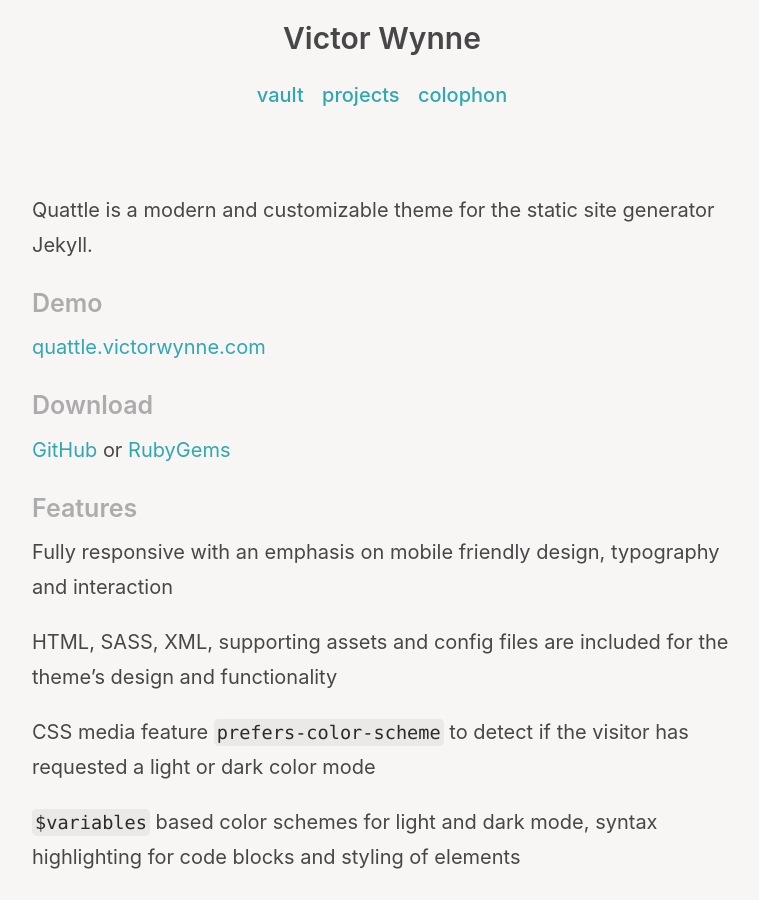
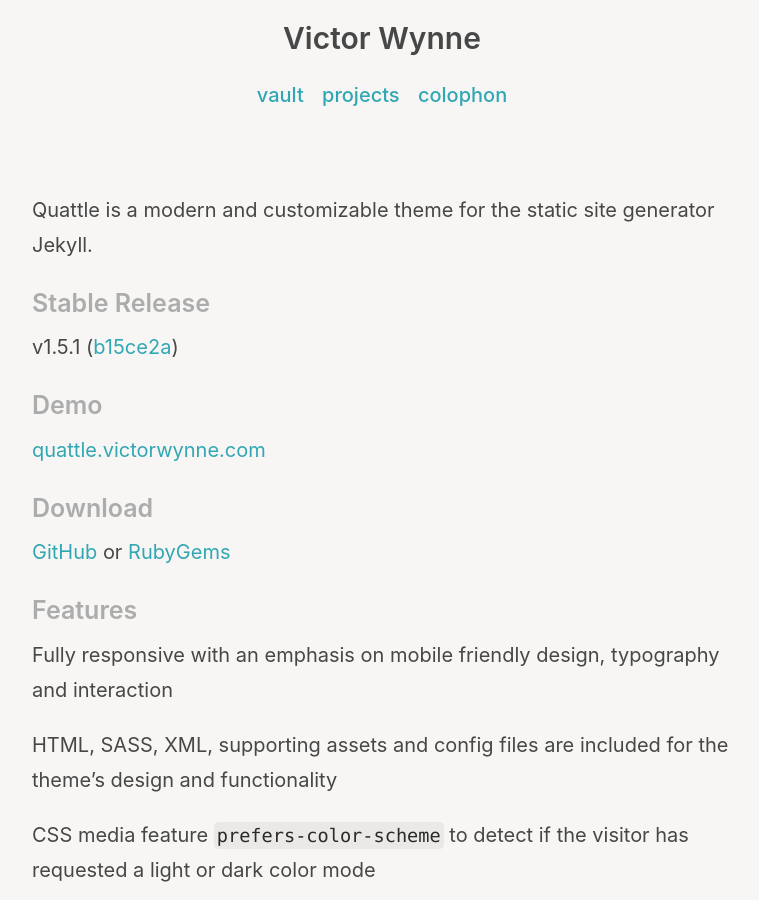
Before and after one commit to wertercatt/tooters, a Jekyll site: the page built from quattle.md, in a window 1280 px wide and 900 px high. Shown: the whole window, without its empty margins (258-1017 px from the left). Built offline with Jekyll 4.4.1, drawn with Linux system fonts in a browser that asks for light colours.

Commit message:
Update quattle.md

```diff
--- a/quattle.md
+++ b/quattle.md
@@ -5,6 +5,9 @@
 ---
 
 Quattle is a modern and customizable theme for the static site generator Jekyll.
+
+## <small>Stable Release</small>
+v1.5.1 ([b15ce2a](https://github.com/victorwynne/quattle/commit/b15ce2aaa4a2cc26aac37ad7e67b63e9e317acbd))
 
 ## <small>Demo</small>
 [quattle.victorwynne.com](https://quattle.victorwynne.com)
```
